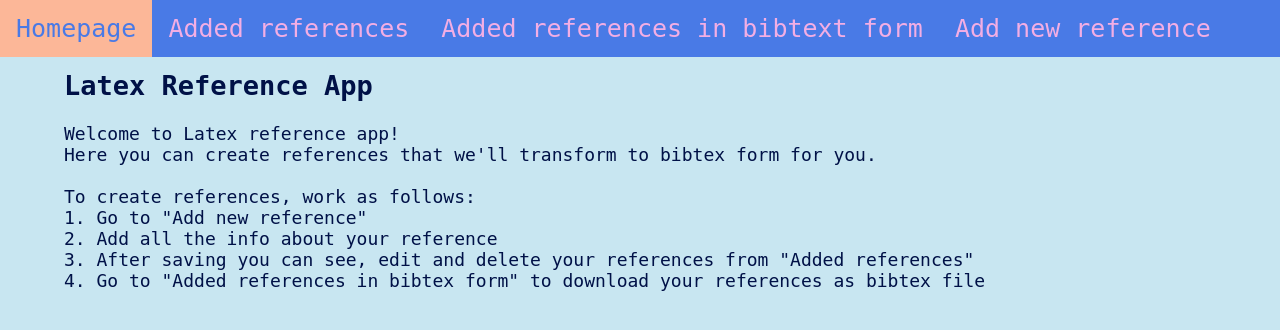
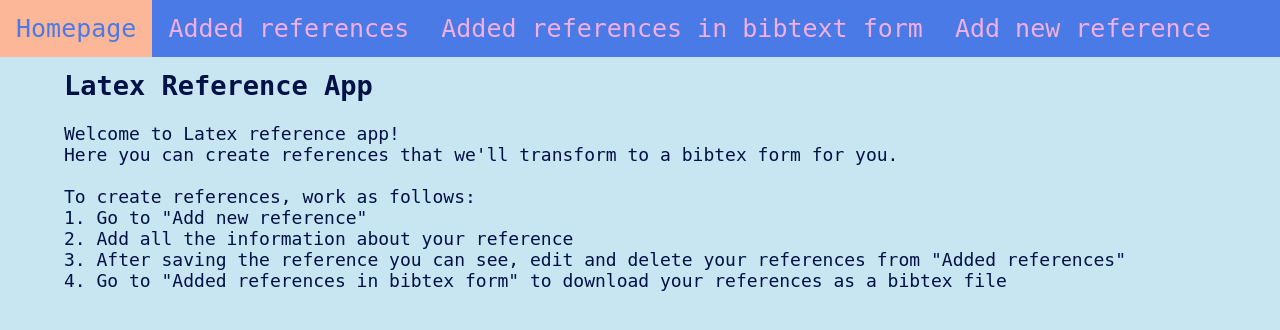
Before and after one commit to lumikt/kahvi, a Flask app: page / in a window 1280 px wide. Shown: the top 330 px of the page. Run offline with Flask 3, Linux system fonts and the light colour scheme.

Commit message:
Paranneltu ohjeiden kirjoitusta

```diff
--- a/src/templates/index.html
+++ b/src/templates/index.html
@@ -10,13 +10,13 @@ Latex Reference App - Homepage
 
 <p>
 Welcome to Latex reference app! <br>
-Here you can create references that we'll transform to bibtex form for you. <br>
+Here you can create references that we'll transform to a bibtex form for you. <br>
 <br>
 To create references, work as follows: <br>
 1. Go to "Add new reference" <br>
-2. Add all the info about your reference<br>
-3. After saving you can see, edit and delete your references from "Added references" <br>
-4. Go to "Added references in bibtex form" to download your references as bibtex file
+2. Add all the information about your reference<br>
+3. After saving the reference you can see, edit and delete your references from "Added references" <br>
+4. Go to "Added references in bibtex form" to download your references as a bibtex file
 
 </p>
 <div>
```
